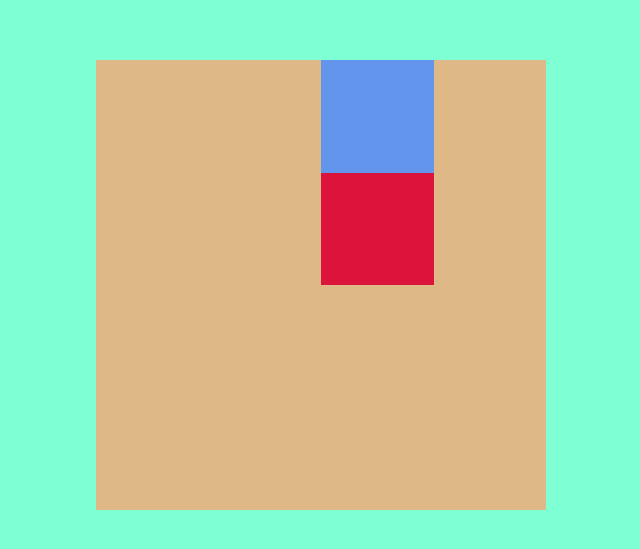
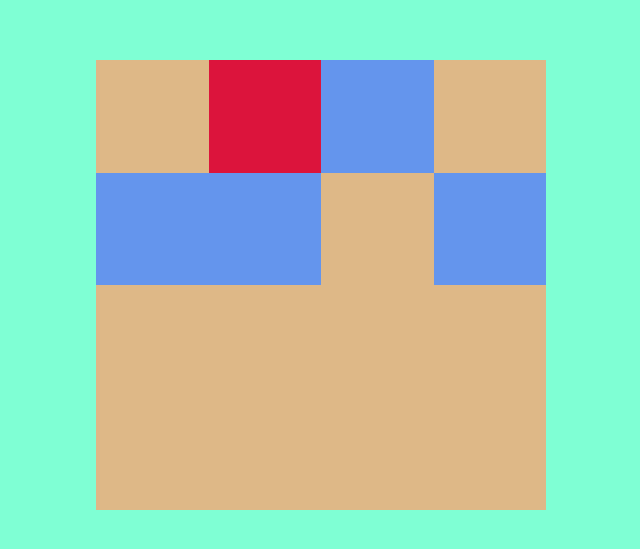
Before and after one commit to darkOwlWood/ReactWhackAMoleGame, a React app: page / in a window 1280 px wide. Shown: the part 115-664 px from the top of the page, without its empty margins (319-959 px from the left). Built offline with nearby package versions, Linux system fonts and the light colour scheme.

Commit message:
Get a mole type base on random probability and get the mole css class methods were added

```diff
--- a/src/components/Mole.jsx
+++ b/src/components/Mole.jsx
@@ -5,17 +5,17 @@ const IN_STATE  = 0;
 const OUT_STATE = 1;
 const HIT_STATE = 2;
 
-const NO_MOLE   = {id:-1, points: 0};
-const RED_MOLE  = {id:0,  points: 100};
-const BLUE_MOLE = {id:1,  points: 150};
-const GOLD_MOLE = {id:2,  points: 300};
+const NO_MOLE   = {id:-1, points: 0  , className: 'mole--active-zero'};
+const RED_MOLE  = {id:0,  points: 100, className: 'mole--active-red' };
+const BLUE_MOLE = {id:1,  points: 150, className: 'mole--active-blue'};
+const GOLD_MOLE = {id:2,  points: 300, className: 'mole--active-gold'};
 
 const GLOBAL_WAIT_TIME = 4000;
 const MOLE_OUT_TIME = 2000;
 const MOLE_WAIT_TIME = 1000;
 const MAX_MOLE = 8;
 
-const Mole = ({id,activeMole,molePoints}) => {
+const Mole = ({activeMole,molePoints}) => {
 
     const timerId = useRef(null);
     const [moleState, setMoleState] = useState({position: IN_STATE, type:NO_MOLE.id});
@@ -25,7 +25,7 @@ const Mole = ({id,activeMole,molePoints}) => {
             if(moleState.position===IN_STATE && activeMole.current < MAX_MOLE){
                 if(Math.floor(Math.random()*2)){//THE GOES OUT OR NOT
                     activeMole.current = activeMole.current + 1;
-                    setMoleState({position: OUT_STATE, type: Math.floor(Math.random()*3)});
+                    setMoleState({position: OUT_STATE, type: getMoleType()});
                     setTimeout(() => {
                         activeMole.current = activeMole.current - 1;
                         setMoleState({...moleState,position:IN_STATE});
@@ -39,8 +39,31 @@ const Mole = ({id,activeMole,molePoints}) => {
         },MOLE_WAIT_TIME);
     },[moleState]);
 
-    const checkMoleType = () => {
 
+    function getMoleType(){
+        let moleType = 0;
+        const randomNumber = Math.floor(Math.random()*100)+1;
+
+        moleType = (randomNumber>=1 && randomNumber<=50)?
+                    RED_MOLE.id
+                    :(randomNumber>=51 && randomNumber<=90)?
+                    BLUE_MOLE.id
+                    :(randomNumber>=91 && randomNumber<=100)?
+                    GOLD_MOLE.id : NO_MOLE.id;
+
+        return moleType;
+    }
+
+    const getMoleCssClass = (moleType) => {
+        let cssClassName = '';
+        switch(moleType){
+            case RED_MOLE.id:  cssClassName=RED_MOLE.className;  break;
+            case BLUE_MOLE.id: cssClassName=BLUE_MOLE.className; break;
+            case GOLD_MOLE.id: cssClassName=GOLD_MOLE.className; break;
+            default: cssClassName=NO_MOLE.className;
+        }
+
+        return cssClassName;
     }
 
     const handleClick = () =>{
@@ -51,13 +74,7 @@ const Mole = ({id,activeMole,molePoints}) => {
 
     return (
         <div
-            className={`mole ${
-                    moleState.type===RED_MOLE.id?
-                        'mole--active-red'
-                        :moleState.type===BLUE_MOLE.id?
-                        'mole--active-blue'
-                        :''
-                }`}
+            className={`mole ${getMoleCssClass(moleState.type)}`}
             onClick={moleState.position===OUT_STATE? handleClick : ()=>{}}
         >
 
```
